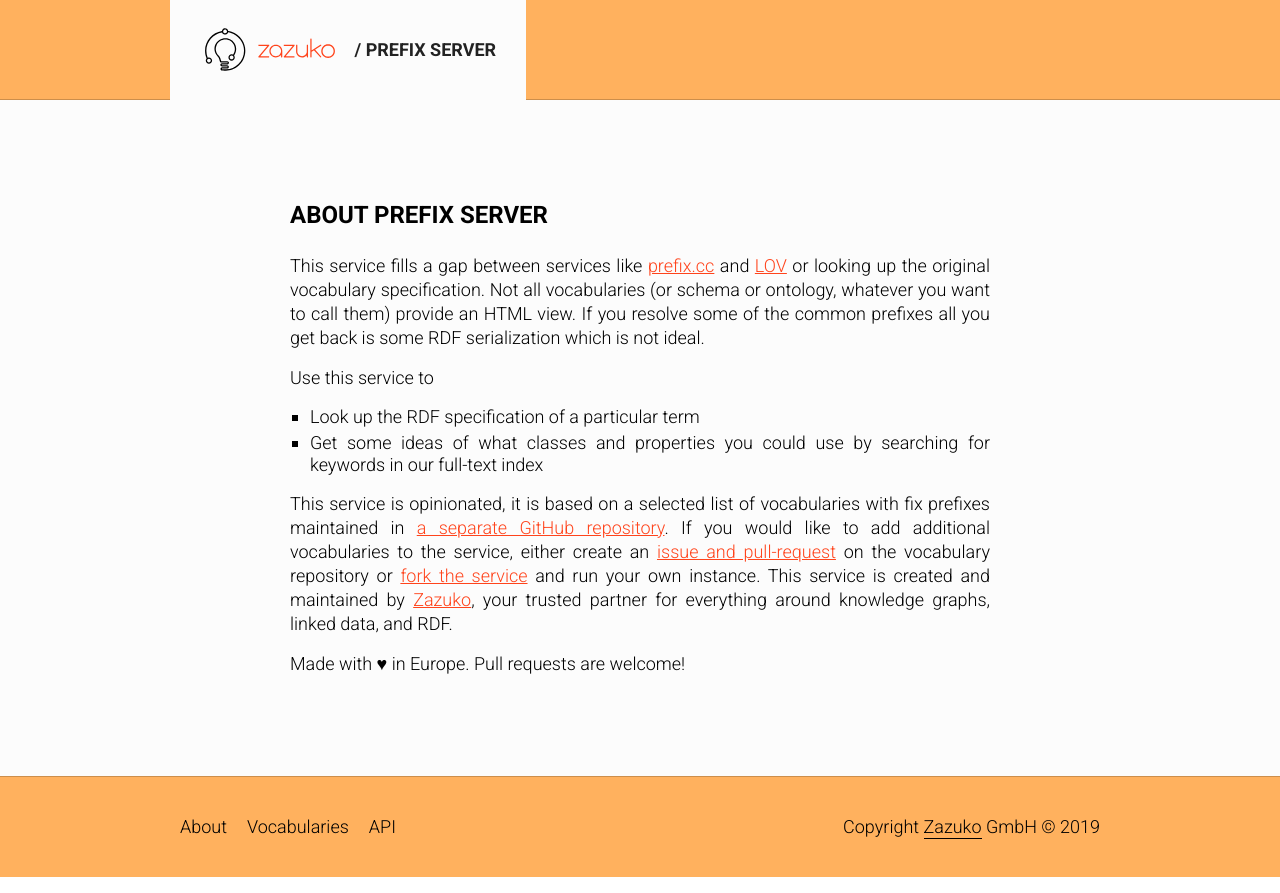
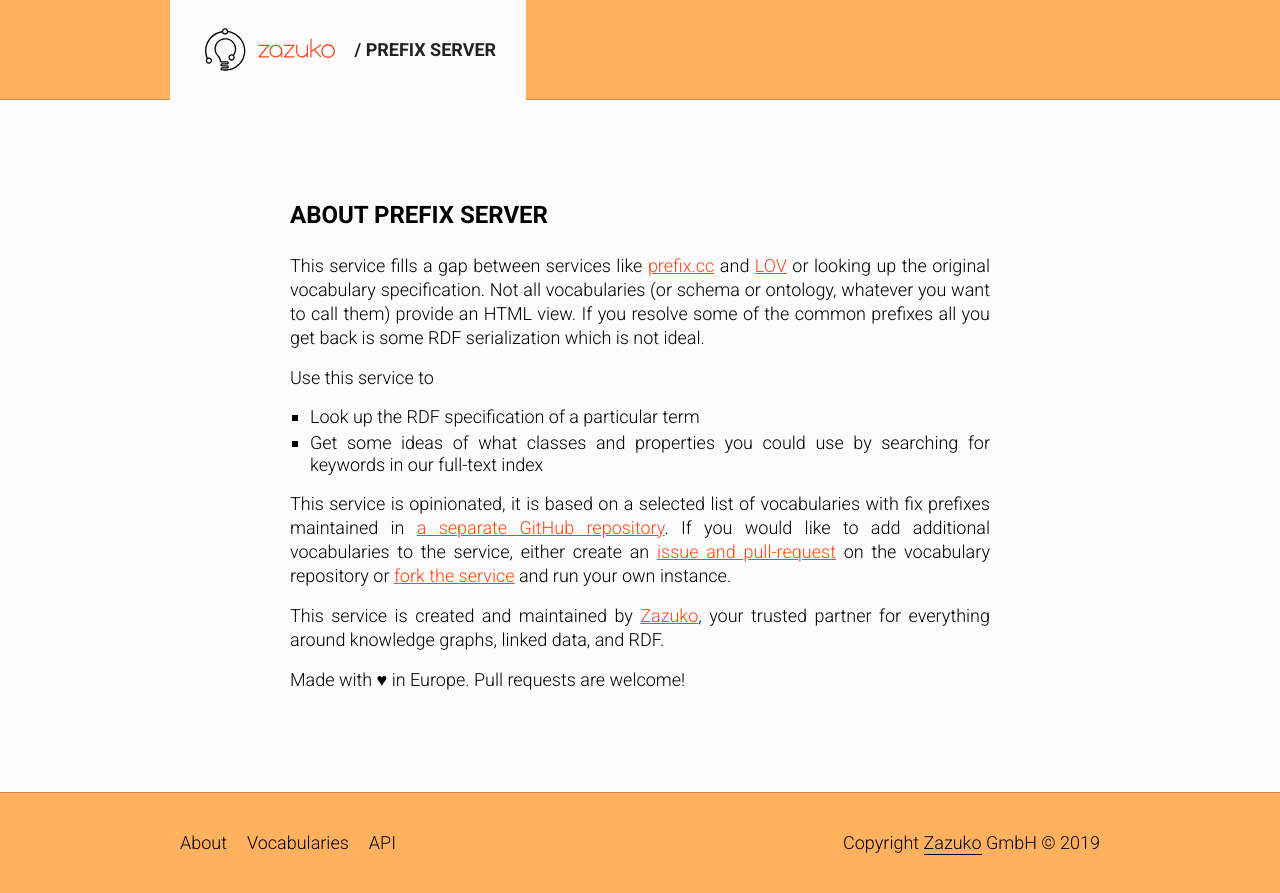
Before and after one commit to zazuko/prefix-server, a Nuxt app: page /about in a window 1280 px wide. Built offline with nearby package versions, Linux system fonts and the light colour scheme; what v-clipboard would draw is missing.

Commit message:
style(about): Add a new paragraph

```diff
--- a/pages/about.vue
+++ b/pages/about.vue
@@ -40,7 +40,11 @@
               <a href="https://github.com/zazuko/rdf-vocabularies#adding-new-prefixes">issue and pull-request</a>
               on the vocabulary repository or
               <a href="https://github.com/zazuko/prefix-server">fork the service</a>
-              and run your own instance. This service is created and maintained by
+              and run your own instance.
+            </p>
+
+            <p>
+              This service is created and maintained by
               <a href="http://zazuko.com">Zazuko</a>,
               your trusted partner for everything around knowledge graphs, linked data, and RDF.
             </p>
```
